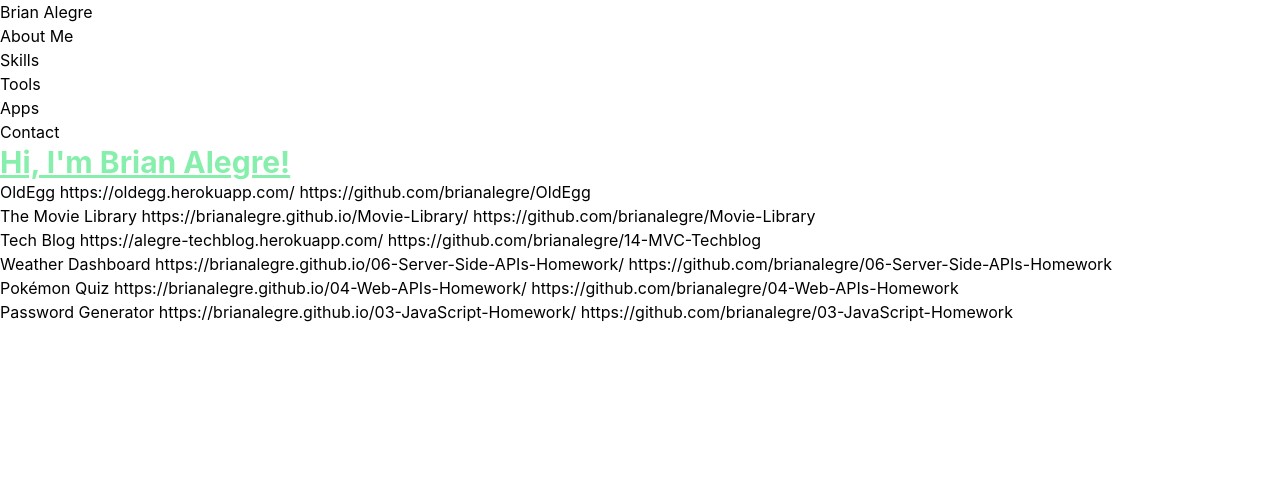
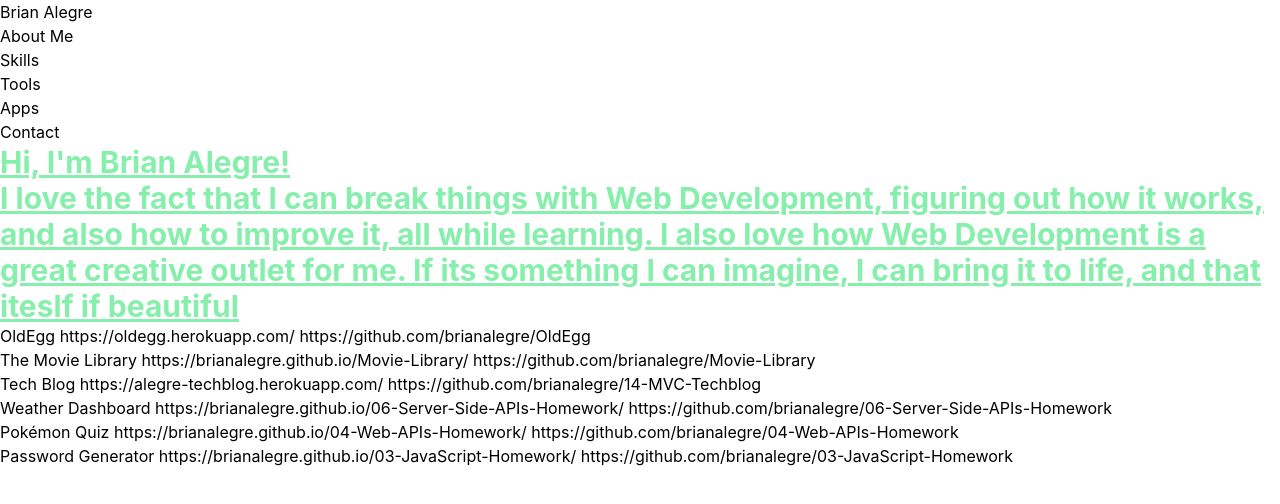
Before and after one commit to brianalegre/20-React-Portfolio, a React (Create React App) app: page / in a window 1280 px wide. Shown: the top 504 px of the page. Built offline with nearby package versions, Linux system fonts and the light colour scheme.

Commit message:
Updated AboutMe.js with introduction statement

```diff
--- a/src/components/AboutMe.js
+++ b/src/components/AboutMe.js
@@ -1,11 +1,19 @@
 import React from 'react';
 
+const message = `Hi, I'm Brian Alegre!`;
+const intro = `I love the fact that I can break things with Web Development, figuring out how it works, and
+also how to improve it, all while learning.
+I also love how Web Development is a great creative outlet for me. If its something I can
+imagine, I can bring it to life, and that iteslf if beautiful`
+
 function AboutMe() {
-    const message = `Hi, I'm Brian Alegre!`;
 
     return (
         <div className="text-3xl font-bold underline text-green-300">
             <h2>{message}</h2>
+            <p>
+                {intro}
+            </p>
         </div>
     );
 }
```
